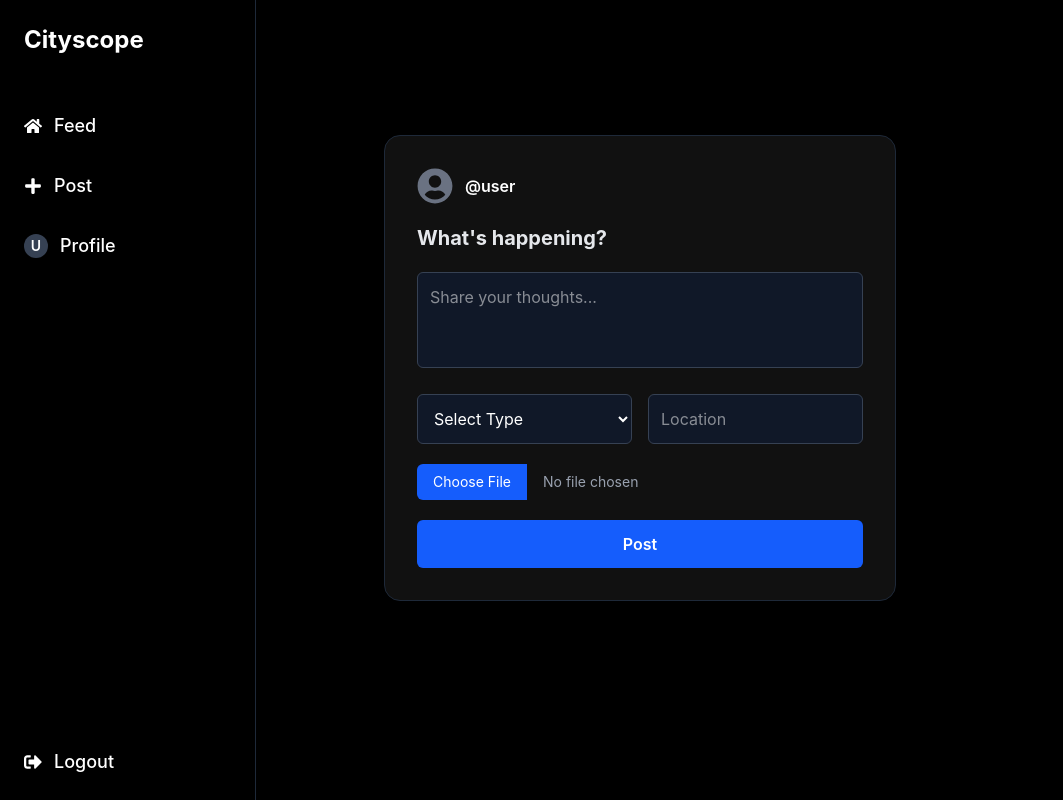
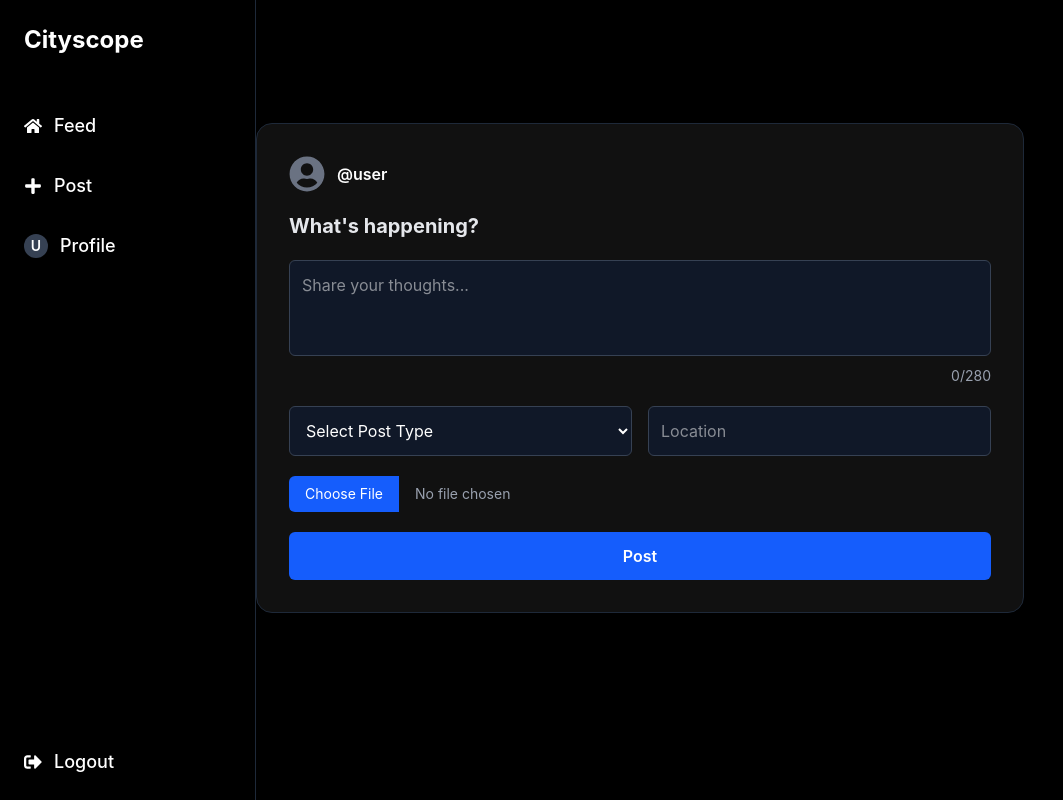
Before and after one commit to samiraghav/cityscope, a React (Vite) app in the folder frontend/: page /create in a window 1280 px wide. Shown: the whole page, without its empty margins (0-1063 px from the left). Built offline with nearby package versions, Linux system fonts and the light colour scheme; no server answers.

Commit message:
280 characters

```diff
--- a/frontend/src/pages/CreatePost.tsx
+++ b/frontend/src/pages/CreatePost.tsx
@@ -8,6 +8,8 @@ import { FaUserCircle } from 'react-icons/fa';
 interface DecodedToken {
   userId: string;
 }
+
+const MAX_CHARS = 280;
 
 const CreatePost = () => {
   const [formData, setFormData] = useState({ text: '', type: '', location: '' });
@@ -36,7 +38,11 @@ const CreatePost = () => {
   }, []);
 
   const handleChange = (e: React.ChangeEvent<HTMLInputElement | HTMLSelectElement | HTMLTextAreaElement>) => {
-    setFormData({ ...formData, [e.target.name]: e.target.value });
+    const { name, value } = e.target;
+
+    if (name === 'text' && value.length > MAX_CHARS) return;
+
+    setFormData({ ...formData, [name]: value });
   };
 
   const handleImageChange = (e: React.ChangeEvent<HTMLInputElement>) => {
@@ -76,7 +82,7 @@ const CreatePost = () => {
     <div className="min-h-screen bg-black text-white flex items-center justify-center p-4 overflow-hidden">
       <form
         onSubmit={handleSubmit}
-        className="bg-[#111] p-6 sm:p-8 rounded-2xl shadow-md w-full max-w-lg space-y-5 border border-gray-800 mb-16"
+        className="bg-[#111] p-6 sm:p-8 rounded-2xl shadow-md w-full max-w-3xl space-y-5 border border-gray-800 mb-16"
         encType="multipart/form-data"
       >
         <div className="flex items-center gap-3">
@@ -90,6 +96,7 @@ const CreatePost = () => {
 
         <h2 className="text-xl font-bold text-gray-200">What's happening?</h2>
 
+        <div>
           <textarea
             name="text"
             placeholder="Share your thoughts..."
@@ -97,7 +104,12 @@ const CreatePost = () => {
             onChange={handleChange}
             className="w-full bg-gray-900 border border-gray-700 rounded-md p-3 text-white focus:outline-none focus:ring-1 focus:ring-blue-500 resize-none h-24"
             required
+            maxLength={MAX_CHARS}
           />
+          <div className="text-right text-sm text-gray-400 mt-1">
+            {formData.text.length}/{MAX_CHARS}
+          </div>
+        </div>
 
         <div className="flex flex-col sm:flex-row gap-4">
           <select
@@ -107,11 +119,11 @@ const CreatePost = () => {
             className="bg-gray-900 border border-gray-700 rounded-md p-3 text-white focus:outline-none focus:ring-1 focus:ring-blue-500 w-full"
             required
           >
-            <option value="">Select Type</option>
-            <option value="recommend">Recommend</option>
-            <option value="help">Help</option>
-            <option value="update">Update</option>
-            <option value="event">Event</option>
+            <option value="">Select Post Type</option>
+            <option value="recommend">Recommend a place</option>
+            <option value="help">Ask for help</option>
+            <option value="update">Share a local update</option>
+            <option value="event">Event announcement</option>
           </select>
 
           <input
```
Lines whose indentation alone changed are shown as unchanged.
